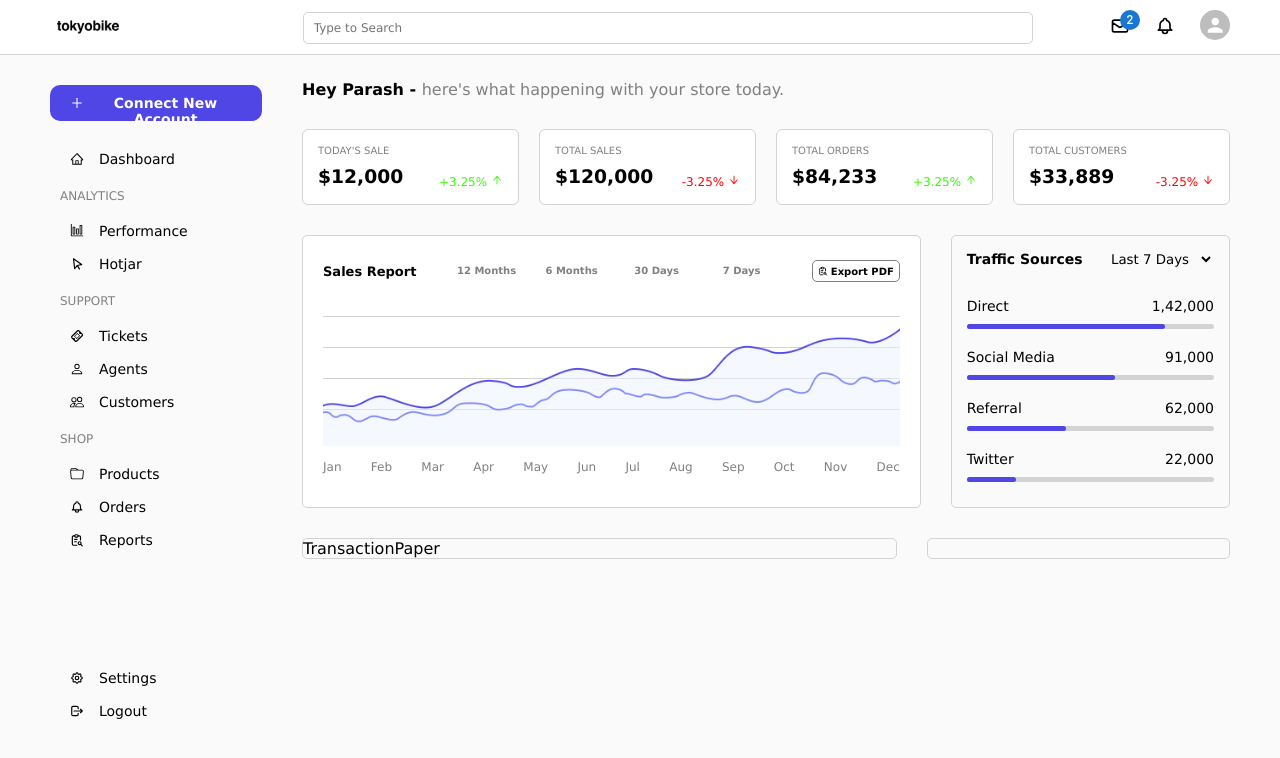
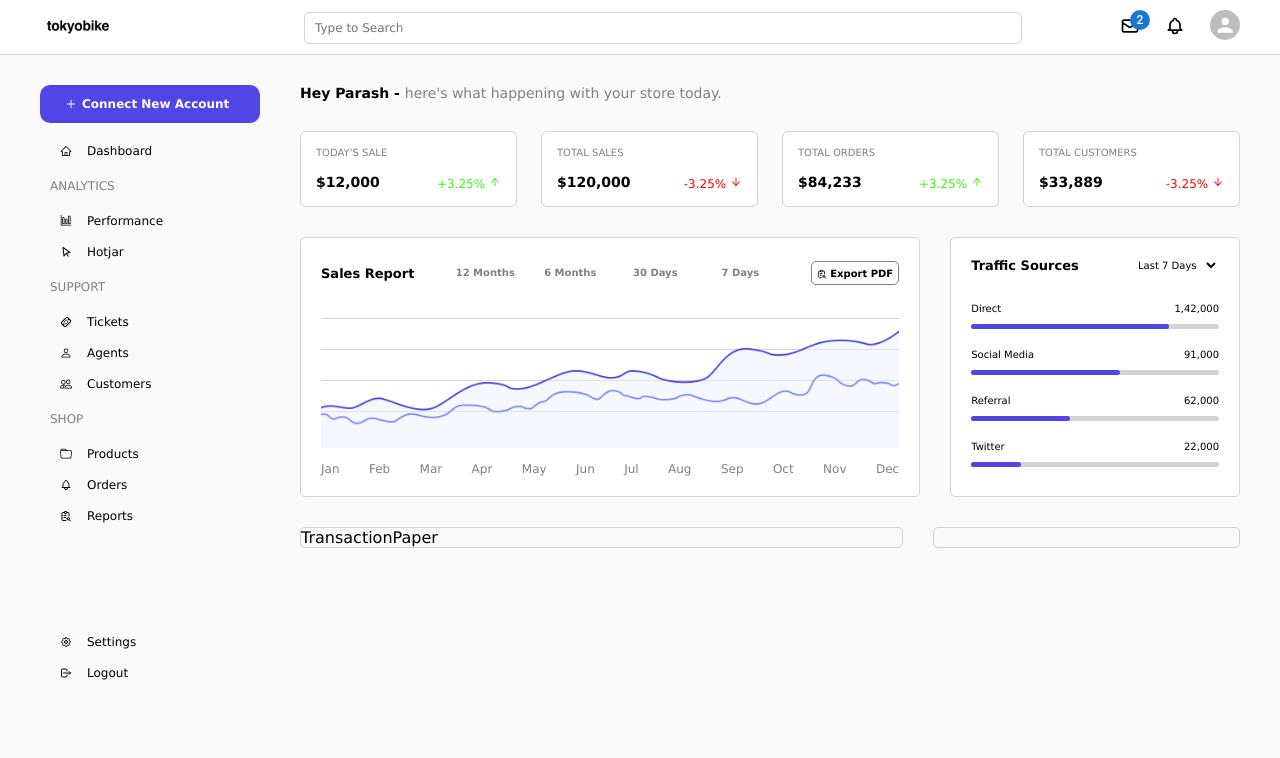
Before and after one commit to Parashahi/cardashboard, a React (Create React App) app: page / in a window 1280 px wide. Shown: the top 758 px of the page. Built offline with nearby package versions, Linux system fonts and the light colour scheme.

Commit message:
Re-Styled components

```diff
--- a/src/App.scss
+++ b/src/App.scss
@@ -12,6 +12,6 @@ $secondary: #fafafa;
 }
 
 .container{
-    width: 1180px;
+    width: 1200px;
     margin: 0 auto;
 }
--- a/src/components/common/HomeMain.js
+++ b/src/components/common/HomeMain.js
@@ -8,6 +8,7 @@ import SideNav from "../layouts/SideNav";
 function HomeMain() {
   const Home = styled.section`
     background: #fafafa;
+    width: 100%;
 
     .HomeMain {
       display: flex;
--- a/src/components/core/MenuItem.js
+++ b/src/components/core/MenuItem.js
@@ -5,12 +5,12 @@ function MenuItem(props) {
   const ItemBtn = styled.a`
     color: black;
     background: transparent;
-    padding: 5px 10px;
+    padding: 6px 10px 4px;
     border-radius: 10px;
     display: flex;
     margin: 5px 0;
     cursor: pointer;
-    font-size: 14px;
+    font-size: 12px;
 
     span {
       padding: 1px 15px 0 10px;
--- a/src/components/core/TodayDetailsPaper.js
+++ b/src/components/core/TodayDetailsPaper.js
@@ -21,6 +21,13 @@ function TodayDetailsPaper(props) {
       display: flex;
       justify-content: space-between;
 
+      p {
+        font-size: 14px;
+        font-weight: 700;
+        color: black;
+        padding: 6px 0 0;
+      }
+
       span {
         color: ${props.color};
         padding: 8px 0 0 0;
@@ -34,7 +41,7 @@ function TodayDetailsPaper(props) {
         <p>{props.title}</p>
       </div>
       <div className="bodypart">
-        <h1>{props.amnt}</h1>
+        <p>{props.amnt}</p>
         <span>
           {props.num} <i>{props.numIcon}</i>
         </span>
--- a/src/components/core/TrafficPaper.js
+++ b/src/components/core/TrafficPaper.js
@@ -1,14 +1,12 @@
 import React from "react";
 import styled from "styled-components";
 
-//Chart
-import "chart.js/auto";
-
 function TrafficPaper() {
   const TrafficPaper = styled.div`
+    background: white;
     border-radius: 5px;
     border: 1px solid lightgrey;
-    padding: 15px 15px 25px;
+    padding: 20px;
     width: 30%;
 
     .head {
@@ -17,10 +15,11 @@ function TrafficPaper() {
       justify-content: space-between;
 
       h1 {
-        font-size: 14px;
+        font-size: 13px;
       }
 
       select {
+        font-size: 10px;
         outline: none;
         border: none;
         background: transparent;
@@ -31,7 +30,7 @@ function TrafficPaper() {
       }
     }
     .barTitle {
-      font-size: 14px;
+      font-size: 10px;
       font-weight: 400;
       padding: 20px 0 10px;
       display: flex;
--- a/src/components/core/buttons/RectangleBigBtn.js
+++ b/src/components/core/buttons/RectangleBigBtn.js
@@ -3,11 +3,11 @@ import React from "react";
 
 function RectangleBigBtn(props) {
   const Button = styled.button`
-    height: 36px;
+    ${"" /* height: 36px; */}
     width: 100%;
-    font-size: 14px;
+    font-size: 12px;
     font-weight: 600;
-    padding: 10px 20px;
+    padding: 12px 25px 10px;
     border: none;
     border-radius: 10px;
     background: ${props.bgcolor};
--- a/src/components/core/buttons/RectangleMedBtn.js
+++ b/src/components/core/buttons/RectangleMedBtn.js
@@ -3,16 +3,16 @@ import styled from "styled-components";
 
 function RectangleMedBtn(props) {
   const Button = styled.button`
-    font-size: 12px;
-    padding: 5px 5px 4px;
+    padding: 6px 5px 5px;
     border-radius: 5px;
     border: 1px solid grey;
     background: ${props.bgColor};
     color: ${props.color};
     display: flex;
+    cursor: pointer;
 
     svg {
-      padding: 0px 3px 0 0;
+      padding: 1px 3px 0 0;
     }
   `;
   return (
--- a/src/components/layouts/HomeMainConStyle.scss
+++ b/src/components/layouts/HomeMainConStyle.scss
@@ -1,12 +1,13 @@
 @import "../../App.scss";
 
 .MainContent{
-    margin: 25px 0;
+    margin: 30px 0;
+    width: 85%;
 
     .TodaysDetails{
 
         p{
-            font-size: 16px;
+            font-size: 14px;
             color: grey;
 
             span{
@@ -18,11 +19,12 @@
         .PapersMain{
             margin: 30px 0;
             display: flex;
-            gap: 20px;
+            gap: 24px;
         }
     }
 
     .MidSection{
+        height: 260px;
         margin: 30px 0;
         display: flex;
         gap: 30px;
--- a/src/components/layouts/NavbarStyle.scss
+++ b/src/components/layouts/NavbarStyle.scss
@@ -6,7 +6,7 @@
     justify-content: space-between;
 
     .logo{
-        width: 13%;
+        width: 12%;
         display: flex;
         align-items: center;
 
@@ -18,7 +18,7 @@
 
     .searchbar{
         padding-top: 2px;
-        width: 60%;
+        width: 58%;
 
 
         input{
--- a/src/components/layouts/SideNav.js
+++ b/src/components/layouts/SideNav.js
@@ -13,7 +13,6 @@ import icon from "../../assets/icons/Index";
 function SideNav() {
   return (
     <section className="sideNav">
-      <div className="SideNavMain">
       <div className="UpperMenu">
         <RectangleBigBtn
           bgcolor="#4f46e5"
@@ -42,7 +41,6 @@ function SideNav() {
         <MenuItem icon={icon.SettingIcon} name="Settings" />
         <MenuItem icon={icon.LogoutIcon} name="Logout" />
       </div>
-      </div>
     </section>
   );
 }
--- a/src/components/layouts/SideNavStyle.scss
+++ b/src/components/layouts/SideNavStyle.scss
@@ -1,20 +1,18 @@
 @import "../../App.scss";
 
 .sideNav{
-    // width: 290px;
+    width: 20%;
     height: 800px;
     padding: 30px 0;
-
-    .SideNavMain{
     display: flex;
     flex-direction: column;
     gap: 80px;
 
-
     .UpperMenu{
 
+
         .MenuItems{
-                padding: 20px 0;
+            padding: 10px 0;
 
             p{
                 padding: 10px ;
@@ -23,6 +21,4 @@
             }
         }
     }
-
  }
-}
```
Lines whose indentation alone changed are shown as unchanged.
